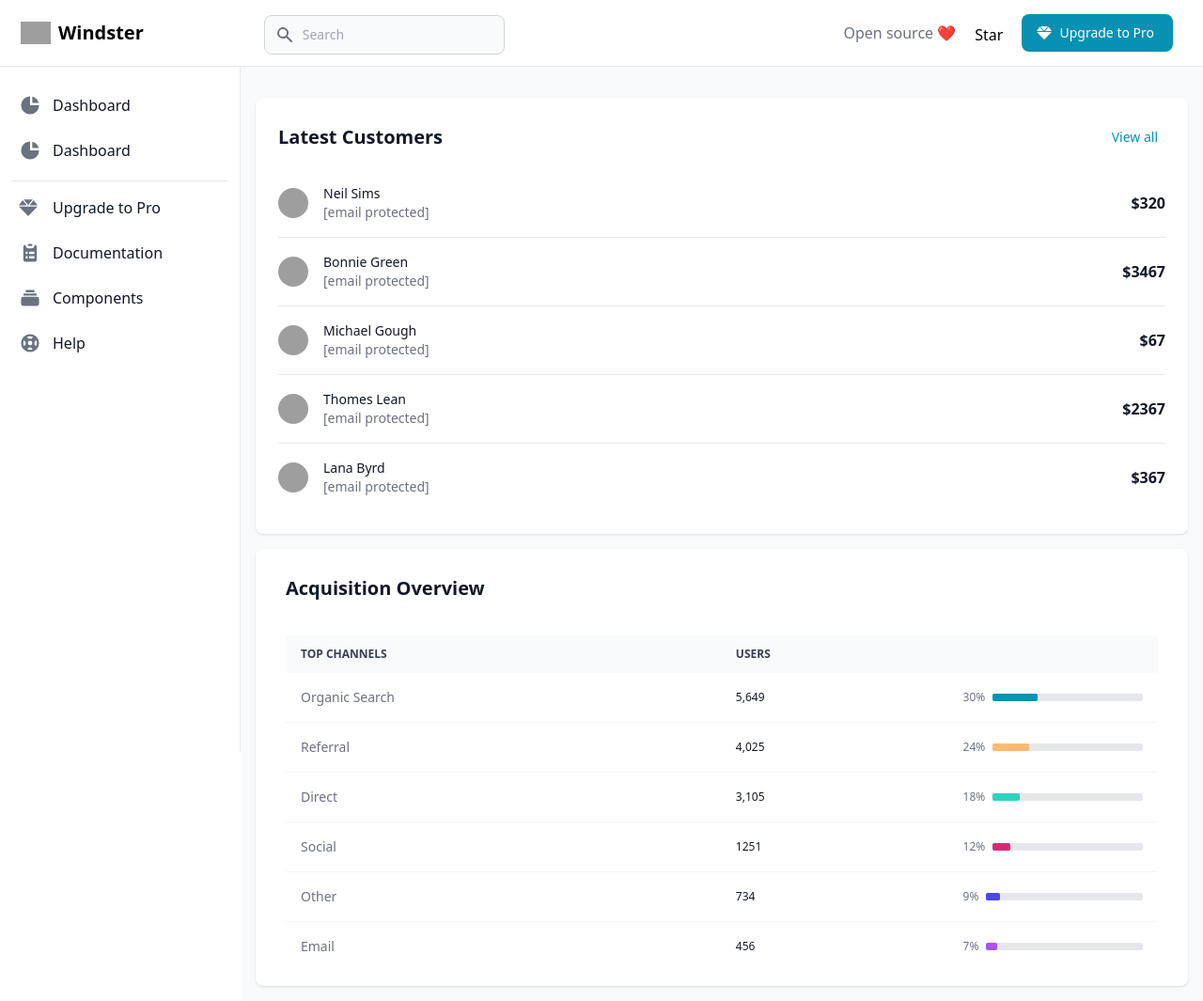
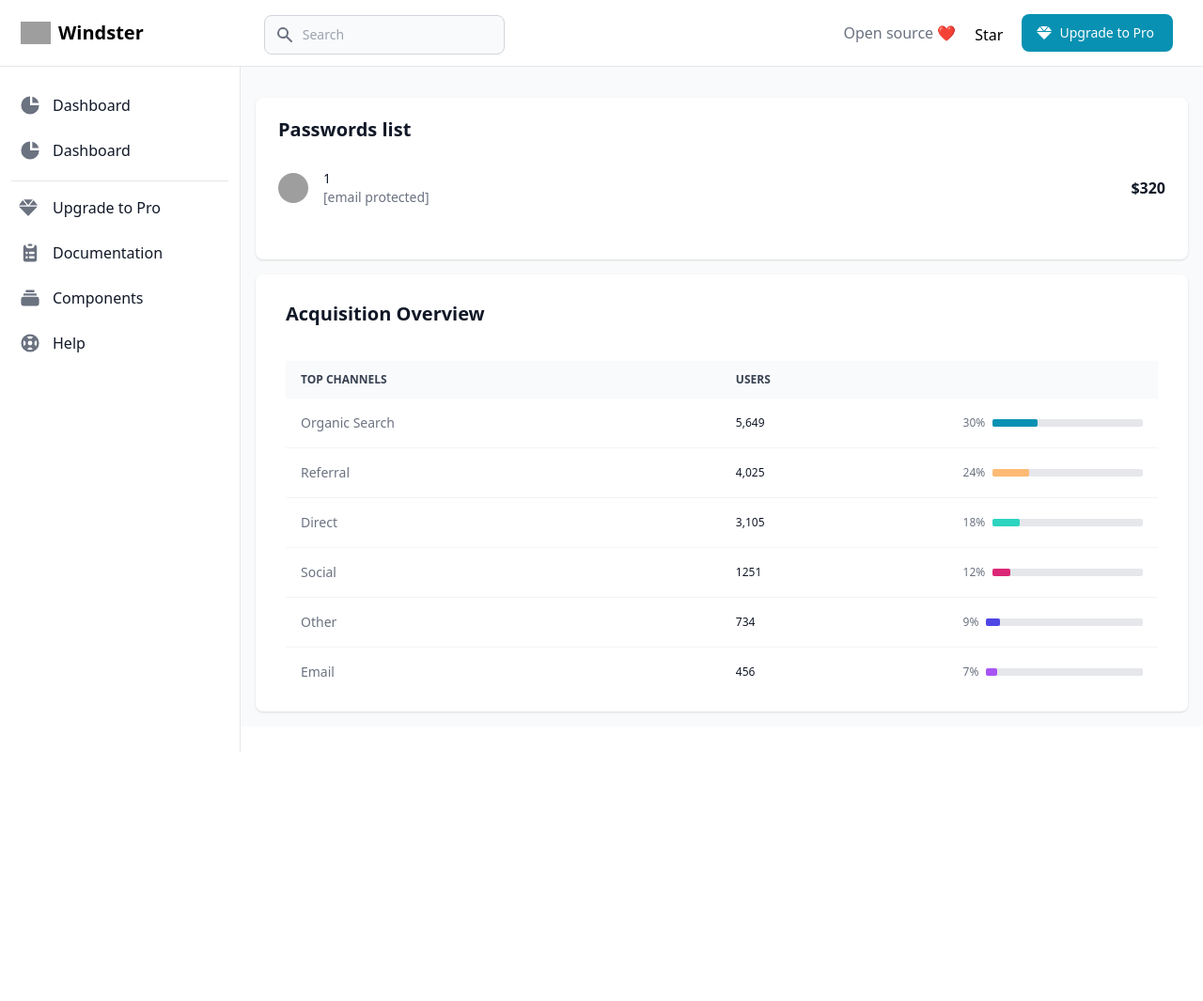
Before and after one commit to BluecaelO/SAE302, a Flask app: template templates/index.html in a window 1280 px wide. Shown: the whole page at 94% size. After the commit the page ends 800 px from the top, so only its background shows below. Run offline with Flask 3, Linux system fonts and the light colour scheme; the template is opened without the code that fills it: most values are stand-ins (such as "Sample title", 1, 10 or a date in 2020); some libraries are stand-ins or nearby versions; grey boxes are pictures that could not be loaded.

Commit message:
base
simple affichage des mot de passes dans une div

```diff
--- a/run.py
+++ b/run.py
@@ -12,7 +12,8 @@ app.secret_key = secrets.token_hex()
 @app.route("/", methods=["GET", "POST"])
 def index():
     if session.get("login") == True:
-        return render_template("index.html")
+        pwd_list=get_pwd_list()
+        return render_template("index.html",pwd_list=pwd_list)
     elif session.get("login") == False or session.get("login") == None:
             session["user"] = None
             return redirect(url_for("login"))
--- a/templates/index.html
+++ b/templates/index.html
@@ -150,13 +150,12 @@
                 <div class="grid grid-cols-1 2xl:grid-cols-2 xl:gap-4 my-4">
                    <div class="bg-white shadow rounded-lg mb-4 p-4 sm:p-6 h-full">
                       <div class="flex items-center justify-between mb-4">
-                         <h3 class="text-xl font-bold leading-none text-gray-900">Latest Customers</h3>
-                         <a href="#" class="text-sm font-medium text-cyan-600 hover:bg-gray-100 rounded-lg inline-flex items-center p-2">
-                         View all
-                         </a>
+                         <h3 class="text-xl font-bold leading-none text-gray-900">Passwords list</h3>
                       </div>
                       <div class="flow-root">
                          <ul role="list" class="divide-y divide-gray-200">
+                           <!--liste de mot de passes-->
+                           {% for pwd in pwd_list %}
                               <li class="py-3 sm:py-4">
                                  <div class="flex items-center space-x-4">
                                     <div class="flex-shrink-0">
@@ -164,7 +163,7 @@
                                     </div>
                                     <div class="flex-1 min-w-0">
                                        <p class="text-sm font-medium text-gray-900 truncate">
-                                        Neil Sims
+                                          {{ pwd[0] }}
                                        </p>
                                        <p class="text-sm text-gray-500 truncate">
                                           <a href="/cdn-cgi/l/email-protection" class="__cf_email__" data-cfemail="17727a767e7b57607e7973646372653974787a">[email&#160;protected]</a>
@@ -175,78 +174,7 @@
                                     </div>
                                  </div>
                               </li>
-                            <li class="py-3 sm:py-4">
-                               <div class="flex items-center space-x-4">
-                                  <div class="flex-shrink-0">
-                                     <img class="h-8 w-8 rounded-full" src="https://demo.themesberg.com/windster/images/users/bonnie-green.png" alt="Neil image">
-                                  </div>
-                                  <div class="flex-1 min-w-0">
-                                     <p class="text-sm font-medium text-gray-900 truncate">
-                                        Bonnie Green
-                                     </p>
-                                     <p class="text-sm text-gray-500 truncate">
-                                        <a href="/cdn-cgi/l/email-protection" class="__cf_email__" data-cfemail="d4b1b9b5bdb894a3bdbab0a7a0b1a6fab7bbb9">[email&#160;protected]</a>
-                                     </p>
-                                  </div>
-                                  <div class="inline-flex items-center text-base font-semibold text-gray-900">
-                                     $3467
-                                  </div>
-                               </div>
-                            </li>
-                            <li class="py-3 sm:py-4">
-                               <div class="flex items-center space-x-4">
-                                  <div class="flex-shrink-0">
-                                     <img class="h-8 w-8 rounded-full" src="https://demo.themesberg.com/windster/images/users/michael-gough.png" alt="Neil image">
-                                  </div>
-                                  <div class="flex-1 min-w-0">
-                                     <p class="text-sm font-medium text-gray-900 truncate">
-                                        Michael Gough
-                                     </p>
-                                     <p class="text-sm text-gray-500 truncate">
-                                        <a href="/cdn-cgi/l/email-protection" class="__cf_email__" data-cfemail="57323a363e3b17203e3933242332257934383a">[email&#160;protected]</a>
-                                     </p>
-                                  </div>
-                                  <div class="inline-flex items-center text-base font-semibold text-gray-900">
-                                     $67
-                                  </div>
-                               </div>
-                            </li>
-                            <li class="py-3 sm:py-4">
-                               <div class="flex items-center space-x-4">
-                                  <div class="flex-shrink-0">
-                                     <img class="h-8 w-8 rounded-full" src="https://demo.themesberg.com/windster/images/users/thomas-lean.png" alt="Neil image">
-                                  </div>
-                                  <div class="flex-1 min-w-0">
-                                     <p class="text-sm font-medium text-gray-900 truncate">
-                                        Thomes Lean
-                                     </p>
-                                     <p class="text-sm text-gray-500 truncate">
-                                        <a href="/cdn-cgi/l/email-protection" class="__cf_email__" data-cfemail="284d45494144685f41464c5b5c4d5a064b4745">[email&#160;protected]</a>
-                                     </p>
-                                  </div>
-                                  <div class="inline-flex items-center text-base font-semibold text-gray-900">
-                                     $2367
-                                  </div>
-                               </div>
-                            </li>
-                            <li class="pt-3 sm:pt-4 pb-0">
-                               <div class="flex items-center space-x-4">
-                                  <div class="flex-shrink-0">
-                                     <img class="h-8 w-8 rounded-full" src="https://demo.themesberg.com/windster/images/users/lana-byrd.png" alt="Neil image">
-                                  </div>
-                                  <div class="flex-1 min-w-0">
-                                     <p class="text-sm font-medium text-gray-900 truncate">
-                                        Lana Byrd
-                                     </p>
-                                     <p class="text-sm text-gray-500 truncate">
-                                        <a href="/cdn-cgi/l/email-protection" class="__cf_email__" data-cfemail="a2c7cfc3cbcee2d5cbccc6d1d6c7d08cc1cdcf">[email&#160;protected]</a>
-                                     </p>
-                                  </div>
-                                  <div class="inline-flex items-center text-base font-semibold text-gray-900">
-                                     $367
-                                  </div>
-                               </div>
-                            </li>
+                           {% endfor %}
                          </ul>
                       </div>
                    </div>
```
Also changed, not shown: package/db_config.py (+26 -1 lines). Lines whose indentation alone changed are shown as unchanged.
